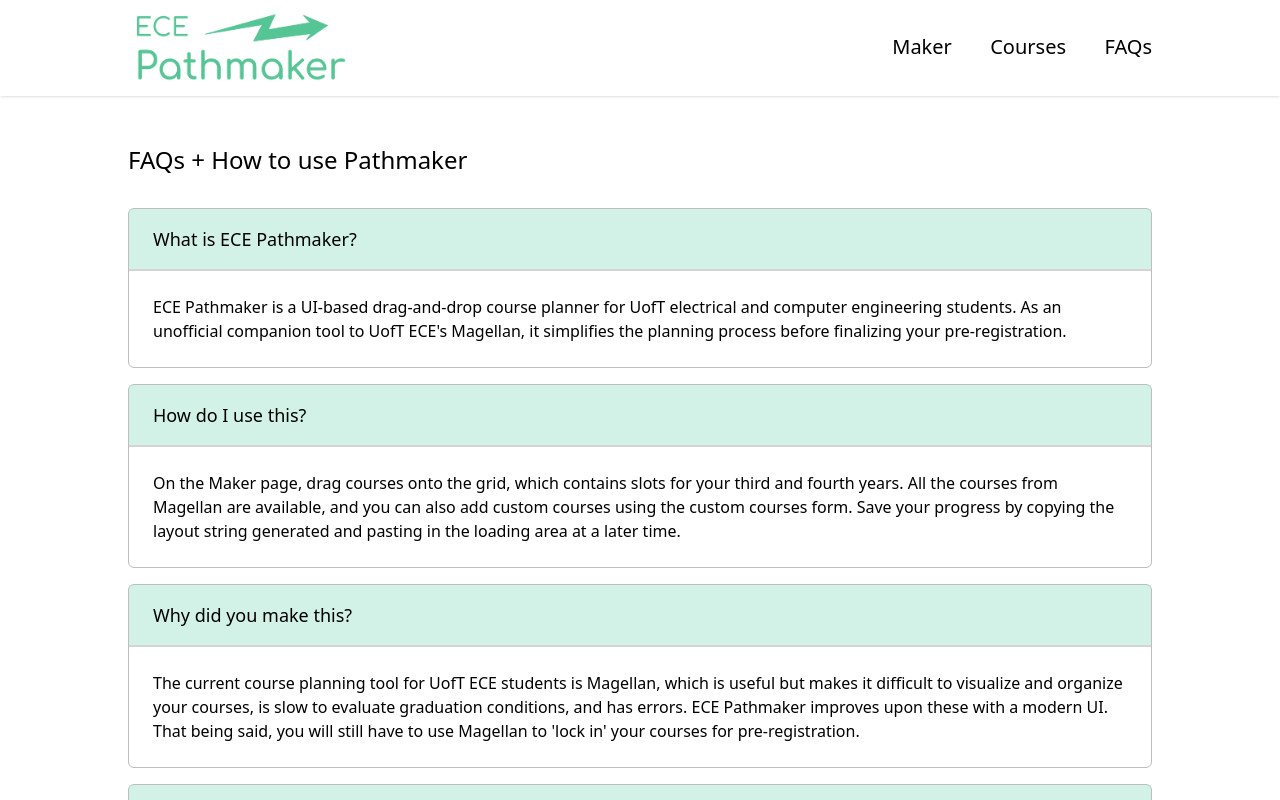
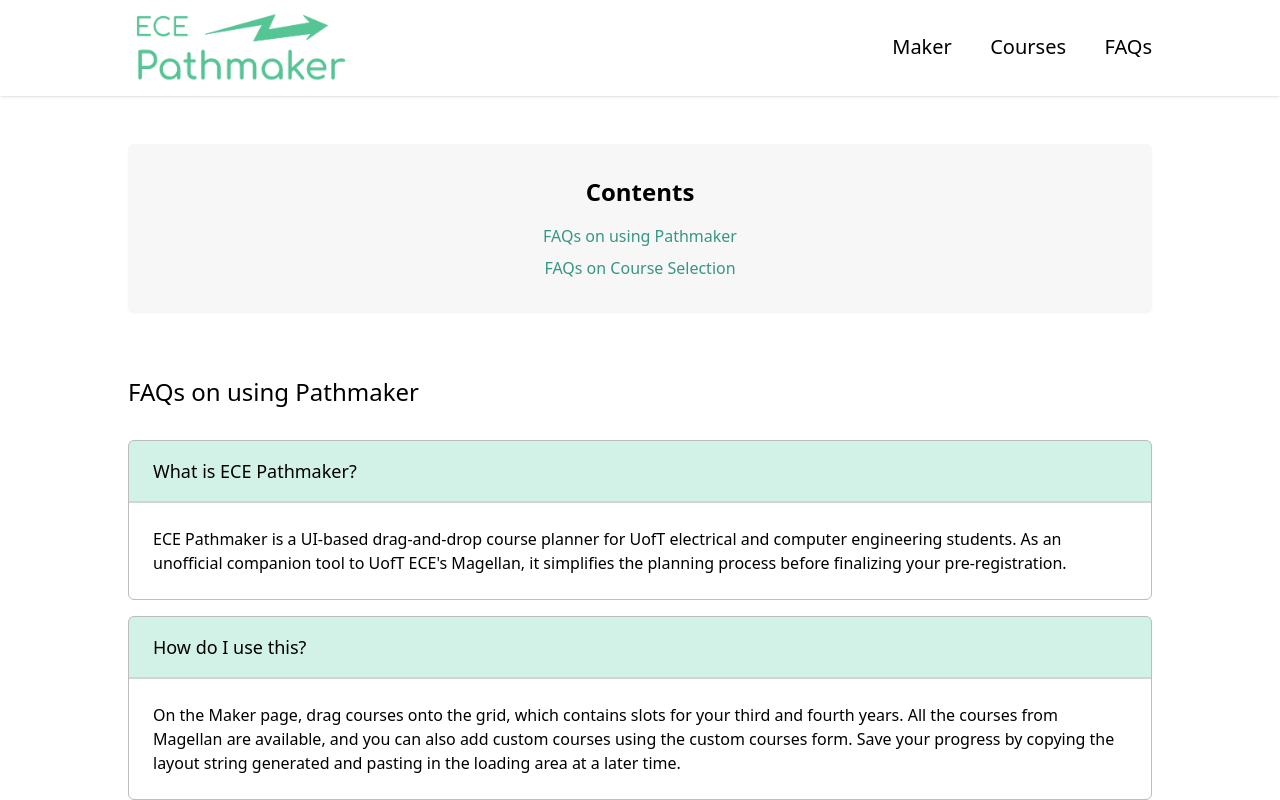
Before and after one commit to sunnwydays/ecepathmaker, a React (Vite) app: page /faq in a window 1280 px wide. Shown: the top 800 px of the page. Built offline with nearby package versions, Linux system fonts and the light colour scheme.

Commit message:
Adapt FAQ to work with course faqs along with a clickable table of contents

```diff
--- a/src/data/faqData.tsx
+++ b/src/data/faqData.tsx
@@ -5,7 +5,10 @@
 
 type FAQ = FAQItem[];
 
-const faqData: FAQ = [
+export const courseFaqData: FAQ = [
+]
+
+export const siteFaqData: FAQ = [
     {
         question: "What is ECE Pathmaker?",
         answer: "ECE Pathmaker is a UI-based drag-and-drop course planner for UofT electrical and computer engineering students. As an unofficial companion tool to UofT ECE's Magellan, it simplifies the planning process before finalizing your pre-registration."
@@ -55,5 +58,3 @@
         answer: "Create an issue on the GitHub repo or fill out the Google Form, both linked in the footer."
     },
 ];
-
-export default faqData;
--- a/src/pages/FAQ.tsx
+++ b/src/pages/FAQ.tsx
@@ -1,13 +1,61 @@
-import { FC } from 'react';
-import faqData from "../data/faqData";
+import { FC, useEffect, useState } from 'react';
+import { siteFaqData, courseFaqData } from "../data/faqData";
 import FAQCard from "../components/FAQCard";
 
 const FAQ: FC = () => {
+    const [showButton, setShowButton] = useState(false);
+
+    useEffect(() => {
+        const handleScroll = () => {
+            if (window.scrollY > 400) {
+                setShowButton(true);
+            } else {
+                setShowButton(false);
+            }
+        };
+
+        window.addEventListener('scroll', handleScroll);
+        return () => window.removeEventListener('scroll', handleScroll);
+    }, []);
+
+    const scrollToTop = () => {
+        window.scrollTo({ top: 0, behavior: 'smooth' });
+    };
+
+    const scrollToSection = (elementId: string) => {
+        const element = document.getElementById(elementId);
+        element?.scrollIntoView({ behavior: 'smooth' });
+    };
+
     return (
         <div>
-            <h2 className="mb-8 text-2xl font-medium">FAQs + How to use Pathmaker</h2>
+            <div className="bg-neutral1 p-8 rounded-md text-center shadow-sm">
+                <h2 className="text-2xl font-bold">Contents</h2>
+                <ul className="space-y-2 mt-4">
+                    <li>
+                        <button
+                            onClick={() => scrollToSection('site-faqs')}
+                            className="text-green3 hover:opacity-50 transition-all"
+                        >
+                            FAQs on using Pathmaker
+                        </button>
+                    </li>
+                    <li>
+                        <button
+                            onClick={() => scrollToSection('course-faqs')}
+                            className="text-green3 hover:opacity-50 transition-all"
+                        >
+                            FAQs on Course Selection
+                        </button>
+                    </li>
+                </ul>
+            </div>
+
+            <h2 className="mb-8 pt-16 text-2xl font-medium" id="site-faqs">
+                FAQs on using Pathmaker
+            </h2>
             <div className="flex flex-col gap-4">
-                {faqData.map((faq, index) => (
+                {siteFaqData.map((faq, index) => (
                     <FAQCard
                         key={index}
                         question={faq.question}
@@ -15,6 +63,33 @@
                     />
                 ))}
             </div>
+            <hr className="mt-12 stroke-2"/>
+
+            <h2 className="mb-8 pt-12 text-2xl font-medium" id="course-faqs">
+                FAQs on Course Selection
+            </h2>
+            <div className="flex flex-col gap-4">
+                {courseFaqData.map((faq, index) => (
+                    <FAQCard
+                        key={index}
+                        question={faq.question}
+                        answer={faq.answer}
+                    />
+                ))}
+            </div>
+            {showButton && (
+                <button
+                    onClick={scrollToTop}
+                    className="
+                        fixed bottom-8 right-8 bg-green2 text-white p-4
+                        rounded-full shadow-lg
+                        hover:bg-opacity-80 transition-all
+                    "
+                    aria-label="Back to top"
+                >
+                    ↑
+                </button>
+            )}
         </div>
     );
 };
```
